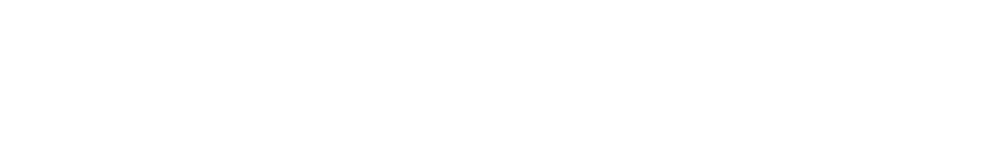
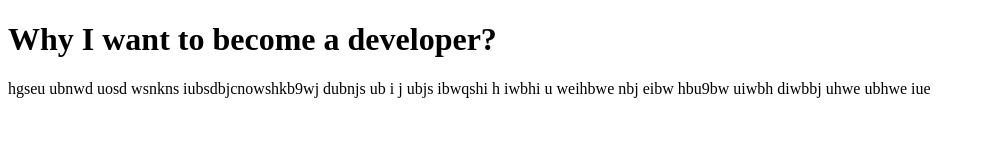
Before and after one commit to acciojob/why-software-Ganesh2048, a website: page main.html in a window 1280 px wide. Shown: the whole page, without its empty margins (0-985 px from the left). Drawn offline with Linux system fonts and the light colour scheme.

Commit message:
created a submission

```diff
--- a/main.html
+++ b/main.html
@@ -8,6 +8,8 @@
 
 <body>
 	<!-- the entire body must be written by student -->
+	<h1>Why I want to become a developer?</h1>
+	<p> hgseu ubnwd uosd wsnkns iubsdbjcnowshkb9wj  dubnjs ub i j ubjs ibwqshi h iwbhi u weihbwe nbj eibw hbu9bw uiwbh diwbbj uhwe ubhwe iue</p>
     <script type="text/javascript" src="./script.js">
 </script>
 
```
